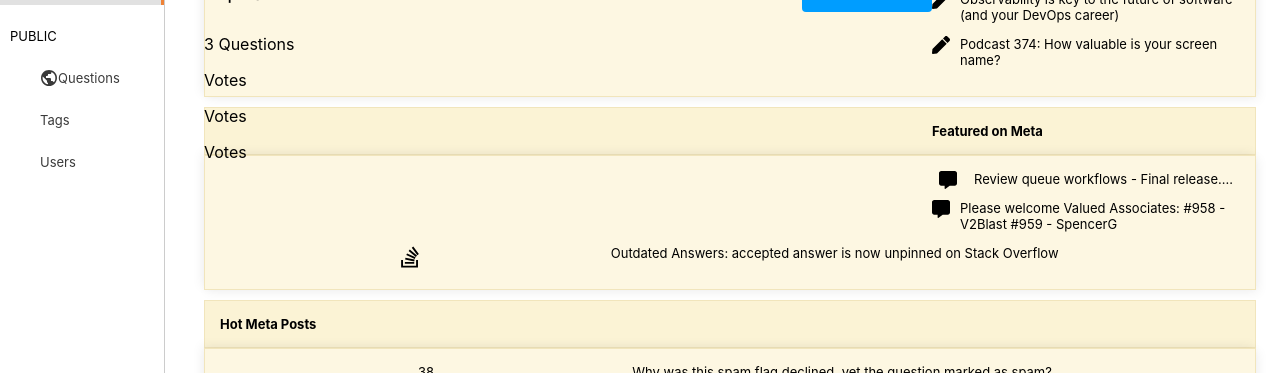
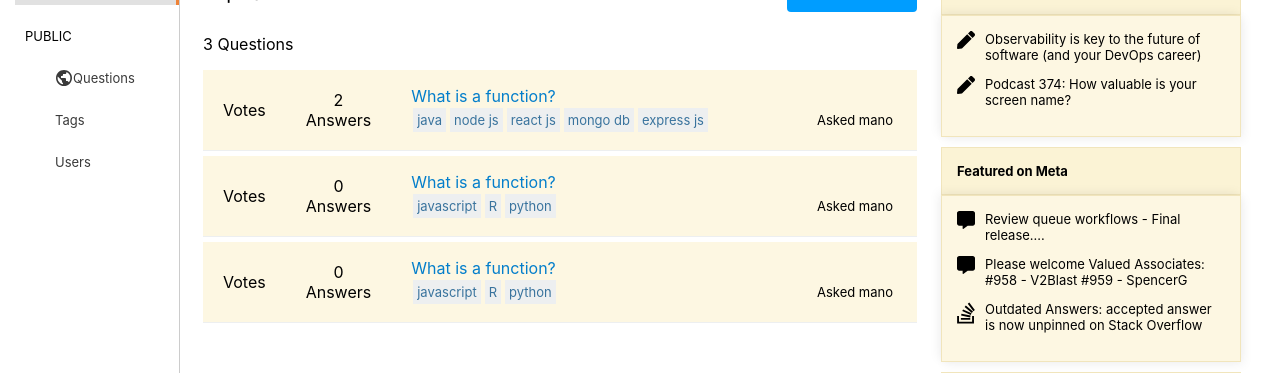
Before and after one commit to arjunn881/stackoverflow, a React (Create React App) app in the folder client/: page / in a window 1280 px wide. Shown: the part 420-793 px from the top of the page. Built offline with nearby package versions, Linux system fonts and the light colour scheme.

Commit message:
28/05 19:47

```diff
--- a/client/src/components/homemain/Questions.jsx
+++ b/client/src/components/homemain/Questions.jsx
@@ -1,12 +1,36 @@
-import React from 'react'
+import React from "react";
+import { Link } from "react-router-dom";
 
-export const Questions = ({question}) => {
+export const Questions = ({ question }) => {
   return (
-    <div className='display-ans-container'>
+    <div className="display-question-container">
       <div className="display-votes-ans">
         <p>{question.votes}</p>
         <p>Votes</p>
       </div>
+
+      <div className="display-votes-ans">
+        <p>{question.noOfAnswers}</p>
+        <p>Answers</p>
+      </div>
+      <div className="display-question-details">
+        <Link
+          to={`/Questions/{${question._id}}`}
+          className="question-title-link"
+        >
+          {question.questionTitle}
+        </Link>
+        <div className="display-tags-time">
+          <div className="display-tags">
+            {question.questionTags.map((tag) => (
+              <p key={tag}>{tag}</p>
+            ))}
+          </div>
+          <p className="display-time">
+            Asked  {question.userPosted}
+          </p>
+        </div>
+      </div>
     </div>
-  )
-}
+  );
+};
--- a/client/src/components/rightbar/Rightbar.jsx
+++ b/client/src/components/rightbar/Rightbar.jsx
@@ -7,7 +7,7 @@
 
 export const Rightbar = () => {
   return (
-    <aside>
+    <aside className='right-sidebar'>
       <Widget/>
       <WidgetTags/>
     </aside>
--- a/client/src/pages/Home/Home.css
+++ b/client/src/pages/Home/Home.css
@@ -1,6 +1,6 @@
 .home-container-1 {
     min-height: 100vh;
-    /*max-width: 1250px;*/
+    max-width: 1250px;
     width: 100%;
     display: flex;
     justify-content: space-between;
```
